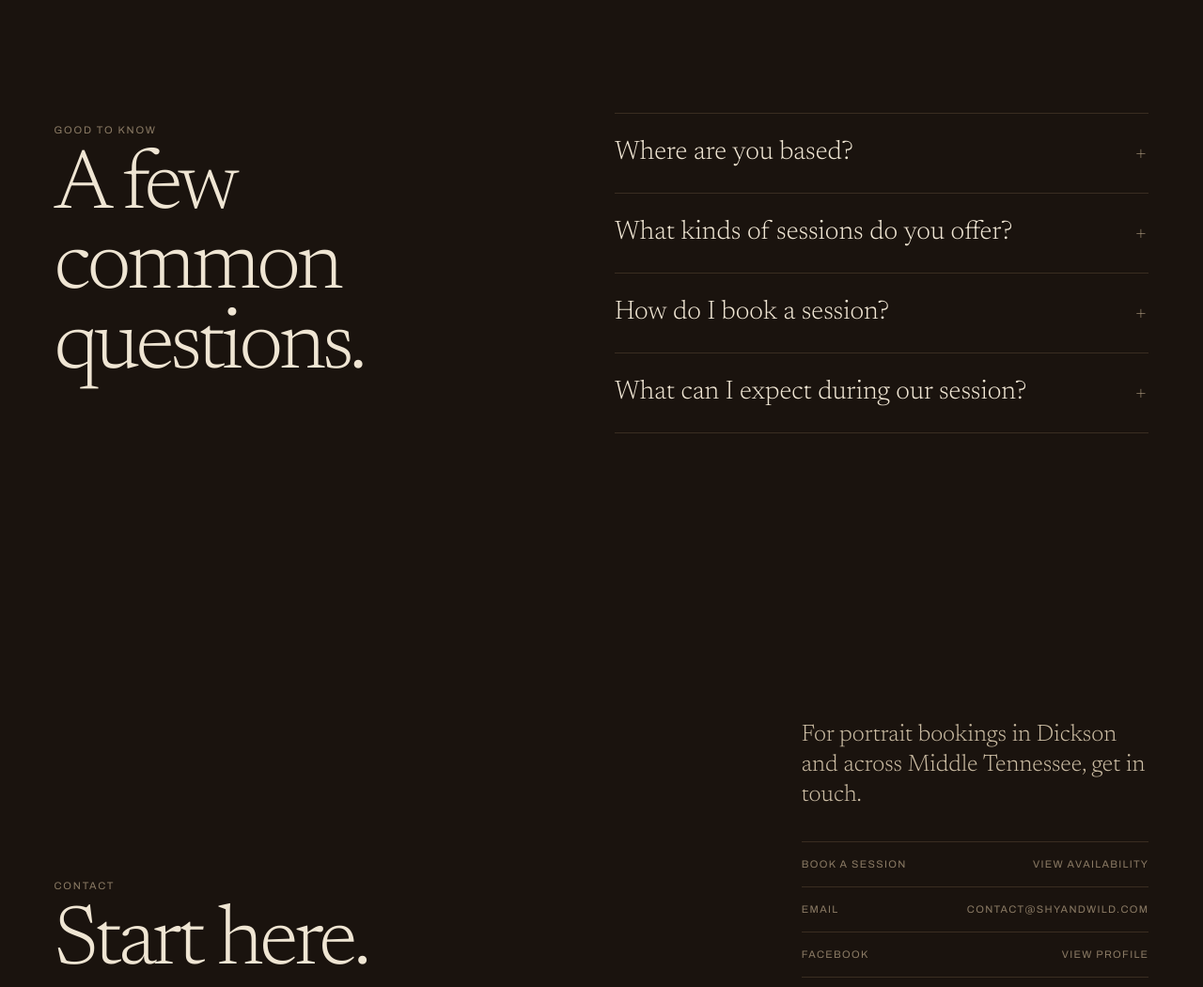
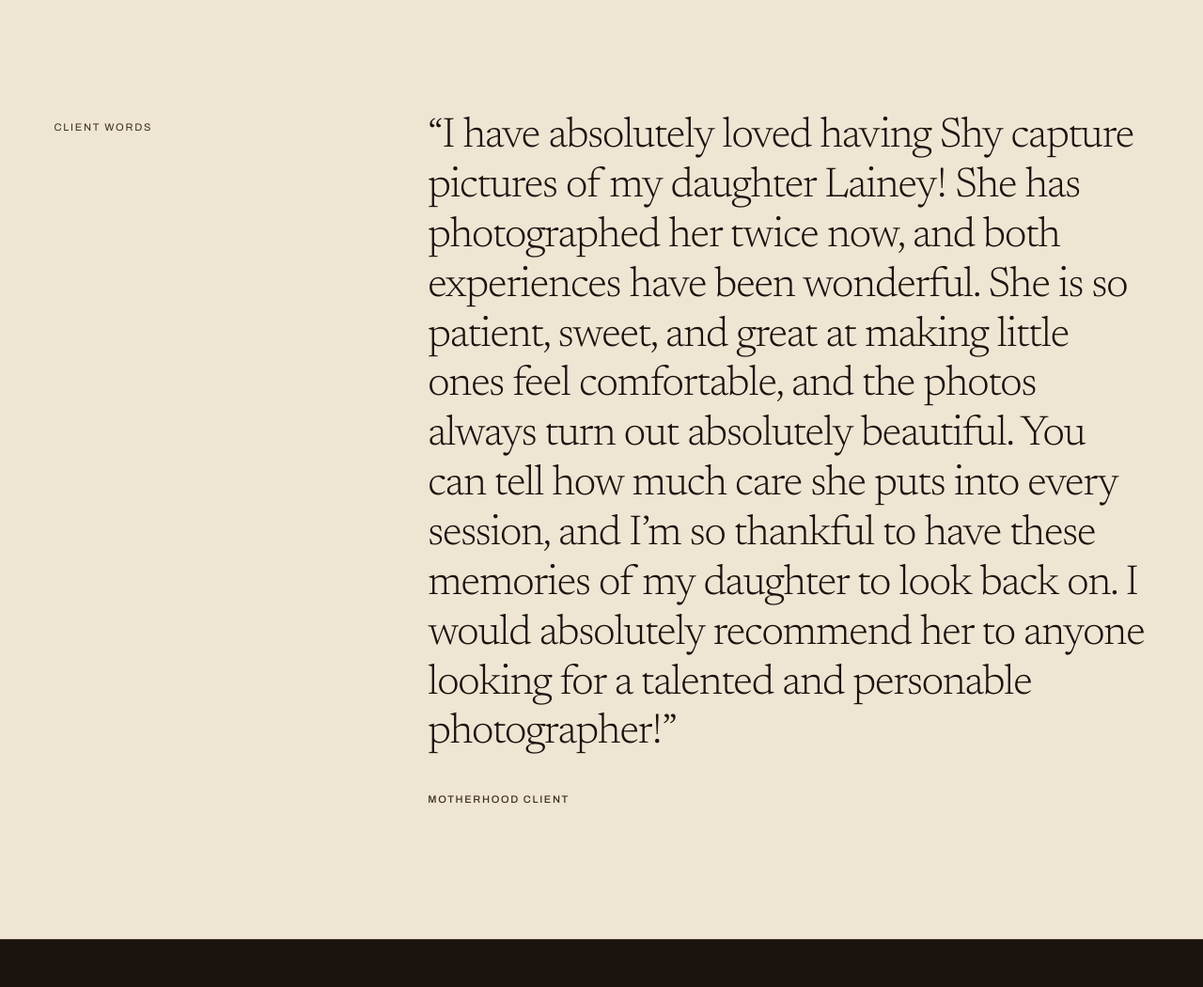
Before and after one commit to Mountain-Dr3w/shy-and-wild, a website: page index.html in a window 1280 px wide. Shown: the part 8940-9990 px from the top of the page at 94% size. Drawn offline with nearby package versions, Linux system fonts and the light colour scheme.

Commit message:
Add first client testimonial

```diff
--- a/index.html
+++ b/index.html
@@ -692,6 +692,47 @@
         background: var(--walnut);
       }
 
+      .testimonial-section {
+        padding-block: clamp(88px, 11vw, 150px);
+        border-top: 1px solid rgba(58, 45, 33, 0.28);
+        background: var(--paper);
+        color: var(--walnut);
+      }
+
+      .testimonial-grid {
+        display: grid;
+        grid-template-columns: repeat(12, minmax(0, 1fr));
+        gap: 28px;
+        align-items: start;
+      }
+
+      .testimonial-label { grid-column: 1 / 4; }
+
+      .testimonial-label .eyebrow {
+        margin-top: 8px;
+        color: var(--sepia);
+      }
+
+      .testimonial-quote {
+        grid-column: 5 / 13;
+        margin: 0;
+      }
+
+      .testimonial-text {
+        margin: 0;
+        color: var(--walnut);
+        font: 300 clamp(28px, 3.5vw, 46px) / 1.18 "Newsreader", Georgia, serif;
+        letter-spacing: -0.025em;
+      }
+
+      .testimonial-attribution {
+        margin: 36px 0 0;
+        color: var(--sepia);
+        font: 500 11px/1.4 "Archivo", system-ui, sans-serif;
+        letter-spacing: 0.15em;
+        text-transform: uppercase;
+      }
+
       .faq-grid {
         display: grid;
         grid-template-columns: repeat(12, minmax(0, 1fr));
@@ -902,6 +943,7 @@
 
         .about-grid,
         .services-intro,
+        .testimonial-grid,
         .faq-grid,
         .contact-grid {
           grid-template-columns: repeat(4, minmax(0, 1fr));
@@ -911,12 +953,15 @@
         .about-copy,
         .services-heading,
         .services-copy,
+        .testimonial-label,
+        .testimonial-quote,
         .faq-heading,
         .faq-list,
         .contact-title,
         .contact-copy { grid-column: 1 / 5; }
 
         .services-copy { margin-top: 36px; }
+        .testimonial-label { margin-bottom: 36px; }
         .mini-grid { grid-template-columns: 1fr; }
         .mini-details { order: -1; }
         .service-list { grid-template-columns: 1fr; }
@@ -1257,6 +1302,18 @@
         </div>
       </section>
 
+      <section class="testimonial-section" aria-labelledby="testimonial-title">
+        <div class="shell testimonial-grid">
+          <div class="testimonial-label">
+            <p class="eyebrow" id="testimonial-title">Client words</p>
+          </div>
+          <blockquote class="testimonial-quote">
+            <p class="testimonial-text">“I have absolutely loved having Shy capture pictures of my daughter Lainey! She has photographed her twice now, and both experiences have been wonderful. She is so patient, sweet, and great at making little ones feel comfortable, and the photos always turn out absolutely beautiful. You can tell how much care she puts into every session, and I’m so thankful to have these memories of my daughter to look back on. I would absolutely recommend her to anyone looking for a talented and personable photographer!”</p>
+            <footer class="testimonial-attribution">Motherhood client</footer>
+          </blockquote>
+        </div>
+      </section>
+
       <section class="faq-section" id="faq" aria-labelledby="faq-title">
         <div class="shell faq-grid">
           <div class="faq-heading">
```
